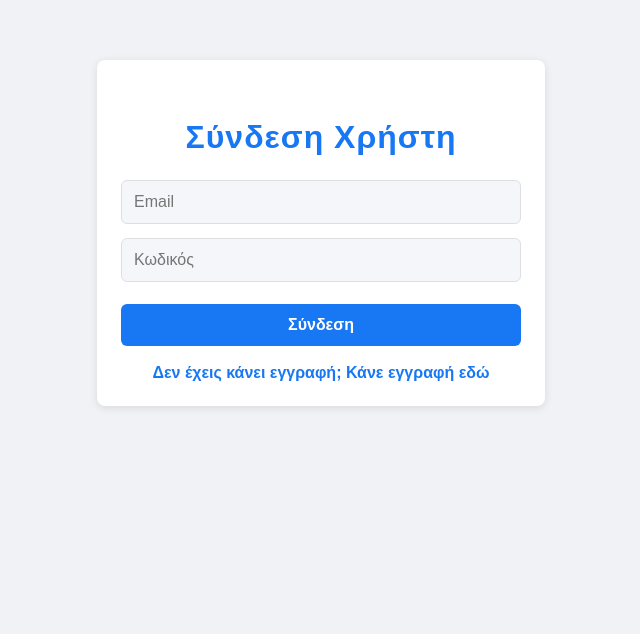
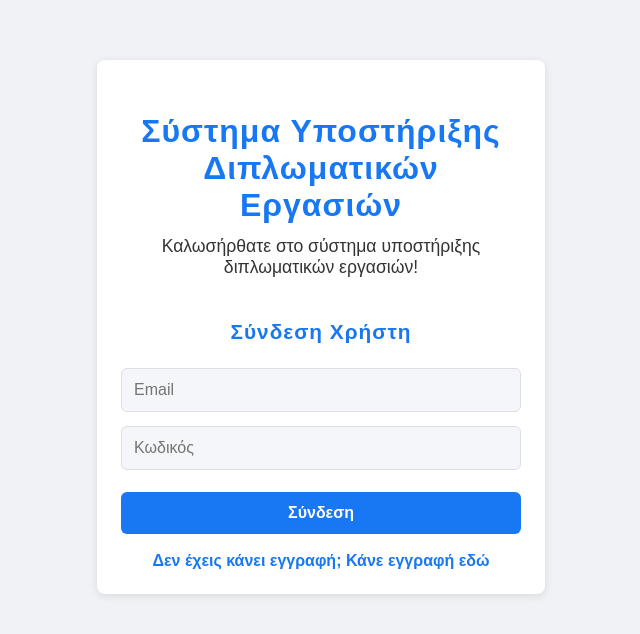
Before and after one commit to Argyrokastritis/DiplomaThesisSystem, a website: page frontend/login.html in a window 1280 px wide. Shown: the whole page, without its empty margins (319-959 px from the left). Drawn offline with Linux system fonts and the light colour scheme.

Commit message:
login title added

```diff
--- a/frontend/login.html
+++ b/frontend/login.html
@@ -2,7 +2,7 @@
 <html lang="el">
 <head>
   <meta charset="UTF-8">
-  <title>Σύνδεση</title>
+  <title>Σύστημα Υποστήριξης Διπλωματικών Εργασιών</title>
   <meta name="viewport" content="width=device-width, initial-scale=1">
   <style>
     body {
@@ -22,12 +22,27 @@
       flex-direction: column;
       align-items: center;
     }
+    h1 {
+      color: #1877f2;
+      font-size: 2rem;
+      margin-bottom: 12px;
+      font-weight: bold;
+      letter-spacing: 1px;
+      text-align: center;
+    }
+    .welcome {
+      color: #333;
+      font-size: 1.1rem;
+      margin-bottom: 24px;
+      text-align: center;
+    }
     h2 {
       color: #1877f2;
-      font-size: 2rem;
+      font-size: 1.3rem;
       margin-bottom: 24px;
       font-weight: bold;
       letter-spacing: 1px;
+      text-align: center;
     }
     form {
       width: 100%;
@@ -80,6 +95,8 @@
 </head>
 <body>
   <div class="container">
+    <h1>Σύστημα Υποστήριξης Διπλωματικών Εργασιών</h1>
+    <div class="welcome">Καλωσήρθατε στο σύστημα υποστήριξης διπλωματικών εργασιών!</div>
     <h2>Σύνδεση Χρήστη</h2>
     <form id="loginForm">
       <input type="email" id="email" placeholder="Email" required>
```
